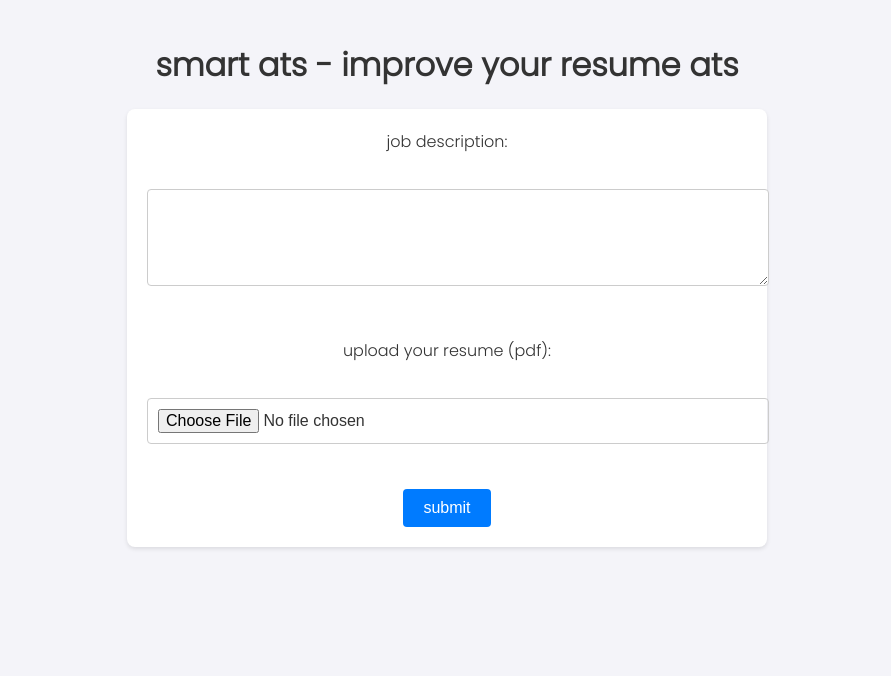
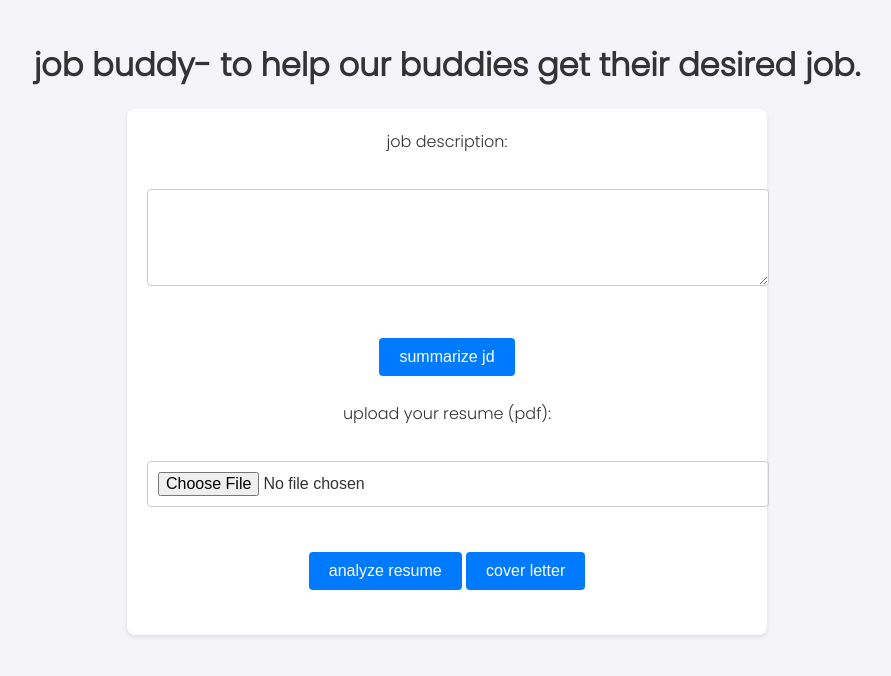
Before and after one commit to priyancjain/LumosCareerBackend, a Flask app: page / in a window 1280 px wide. Shown: the top 676 px of the page, without its empty margins (193-1084 px from the left). Run offline with Flask 3, Linux system fonts and the light colour scheme.

Commit message:
added cover letter function

```diff
--- a/app.py
+++ b/app.py
@@ -38,6 +38,7 @@
 4. Assess the ATS friendliness of the resume, considering factors like formatting, use of keywords, and clarity.
 5. Suggest things to be removed from the resume to enhance its relevance and readability.
 6. Suggest things to be added to the resume to improve its alignment with the job description.
+7. Suggestions for improving the resume's overall quality and relevance.
 
 Evaluate the following resume and job description:
 
@@ -45,14 +46,15 @@
 Description: {jd}
 
 I want the response in one single string with the following structure:
-{
+[
     "JD Match": "%",
     "MissingKeywords": [],
     "Profile Summary": "",
     "ATS Friendliness": "",
     "ThingsToBeRemoved": [],
-    "ThingsToBeAdded": []
-}
+    "ThingsToBeAdded": [],
+    "JD Summary": "",
+]
 """
 
     response = model.generate_content(prompt)
--- a/templates/index.html
+++ b/templates/index.html
@@ -1,21 +1,78 @@
 <!DOCTYPE html>
 <html>
 <head>
-    <title>smart ats</title>
+    <title>Smart ATS - Improve Your Resume for ATS</title>
     <link href="https://fonts.googleapis.com/css2?family=Poppins:wght@300&display=swap" rel="stylesheet">
     <link rel="stylesheet" type="text/css" href="static/styles.css">
 </head>
 <body>
-    <h1>smart ats - improve your resume ats</h1>
+    <h1>job buddy- to help our buddies get their desired job.</h1>
     <form id="resumeForm" method="POST" enctype="multipart/form-data" action="/analyze">
-        <label for="job_description">job description:</label><br>
+        <label for="job_description">Job Description:</label><br>
         <textarea id="job_description" name="job_description" rows="5" cols="80"></textarea><br><br>
-        <label for="resume">upload your resume (pdf):</label><br>
+        <button type="button" id="summarizeJD">Summarize JD</button><br><br>
+        <label for="resume">Upload Your Resume (PDF):</label><br>
         <input type="file" id="resume" name="resume" accept=".pdf"><br><br>
-        <button type="submit">submit</button>
+        <button type="submit">Analyze Resume</button>
+        <button type="button" id="coverLetter">Cover Letter</button><br><br>
     </form>
     <div id="result"></div>
     <script>
+        document.getElementById('summarizeJD').addEventListener('click', function() {
+            const jd = document.getElementById('job_description').value;
+
+            fetch('/summarize', {
+                method: 'POST',
+                headers: {
+                    'Content-Type': 'application/json',
+                },
+                body: JSON.stringify({ job_description: jd }),
+            }).then(response => response.json())
+              .then(data => {
+                  const resultDiv = document.getElementById('result');
+                  if (data.error) {
+                      resultDiv.innerHTML = `<p>${data.error}</p>`;
+                  } else {
+                      resultDiv.innerHTML = `<h2>Job Description Summary</h2><p>${data.summary}</p>`;
+                  }
+              }).catch(error => {
+                  console.error('Error:', error);
+                  const resultDiv = document.getElementById('result');
+                  resultDiv.innerHTML = `<p>There was an error processing your request.</p>`;
+              });
+        });
+
+        document.getElementById('coverLetter').addEventListener('click', function() {
+            const jd = document.getElementById('job_description').value;
+            const resume = document.getElementById('resume').files[0];
+
+            if (!jd || !resume) {
+                alert("Please provide both job description and resume.");
+                return;
+            }
+
+            const formData = new FormData();
+            formData.append('job_description', jd);
+            formData.append('resume', resume);
+
+            fetch('/coverletter', {
+                method: 'POST',
+                body: formData
+            }).then(response => response.json())
+              .then(data => {
+                  const resultDiv = document.getElementById('result');
+                  if (data.error) {
+                      resultDiv.innerHTML = `<p>${data.error}</p>`;
+                  } else {
+                      resultDiv.innerHTML = `<h2>Cover Letter</h2><p>${data.cover_letter}</p>`;
+                  }
+              }).catch(error => {
+                  console.error('Error:', error);
+                  const resultDiv = document.getElementById('result');
+                  resultDiv.innerHTML = `<p>There was an error processing your request.</p>`;
+              });
+        });
+
         document.getElementById('resumeForm').addEventListener('submit', function(event) {
             event.preventDefault();
             const form = event.target;
@@ -31,20 +88,20 @@
                       resultDiv.innerHTML = `<p>${data.error}</p>`;
                   } else {
                       resultDiv.innerHTML = `
+                          <h2>Analysis Result</h2>
                           <p>JD Match: ${data["JD Match"]}%</p>
                           <p>Missing Keywords: ${data["MissingKeywords"].join(", ")}</p>
                           <p>ATS Friendliness: ${data["ATS Friendliness"]}</p>
-                         <ul>
-                            <li>Profile Summary: ${data["Profile Summary"]}</li>
-                            <li>Things to be Removed: ${data["ThingsToBeRemoved"].join(", ")}</li>
-                            <li>Things to be Added: ${data["ThingsToBeAdded"].join(", ")}</li>
-                            </ul>
-
+                          <ul>
+                              <li>Profile Summary: ${data["Profile Summary"]}</li>
+                              <li>Things to be Removed: ${data["ThingsToBeRemoved"].join(", ")}</li>
+                              <li>Things to be Added: ${data["ThingsToBeAdded"].join(", ")}</li>
+                          </ul>
                       `;
                   }
               }).catch(error => {
                   console.error('Error:', error);
-                  const resultDiv = document.getElementById('analysis_result');
+                  const resultDiv = document.getElementById('result');
                   resultDiv.innerHTML = `<p>There was an error processing your request.</p>`;
               });
         });
```
